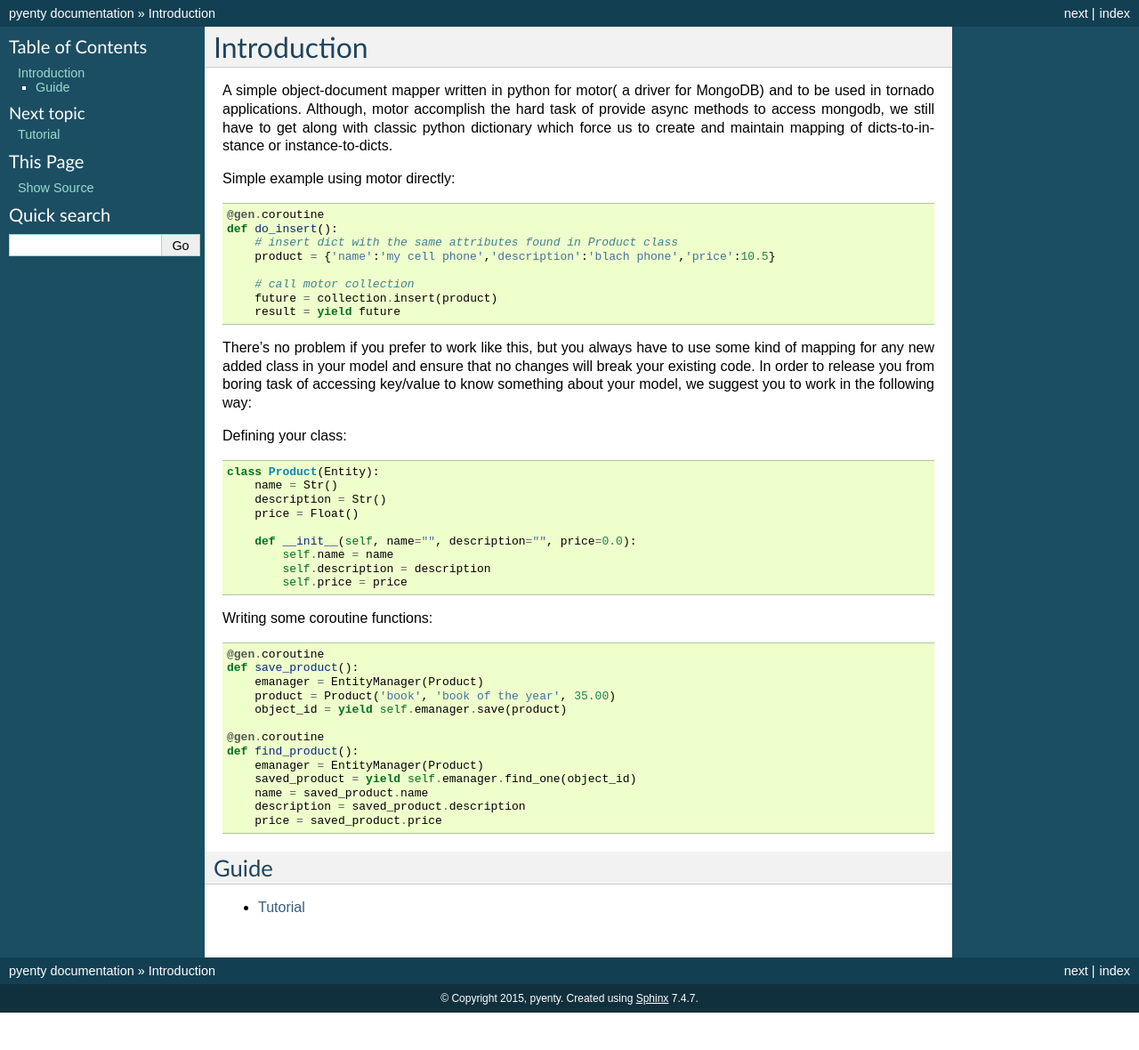
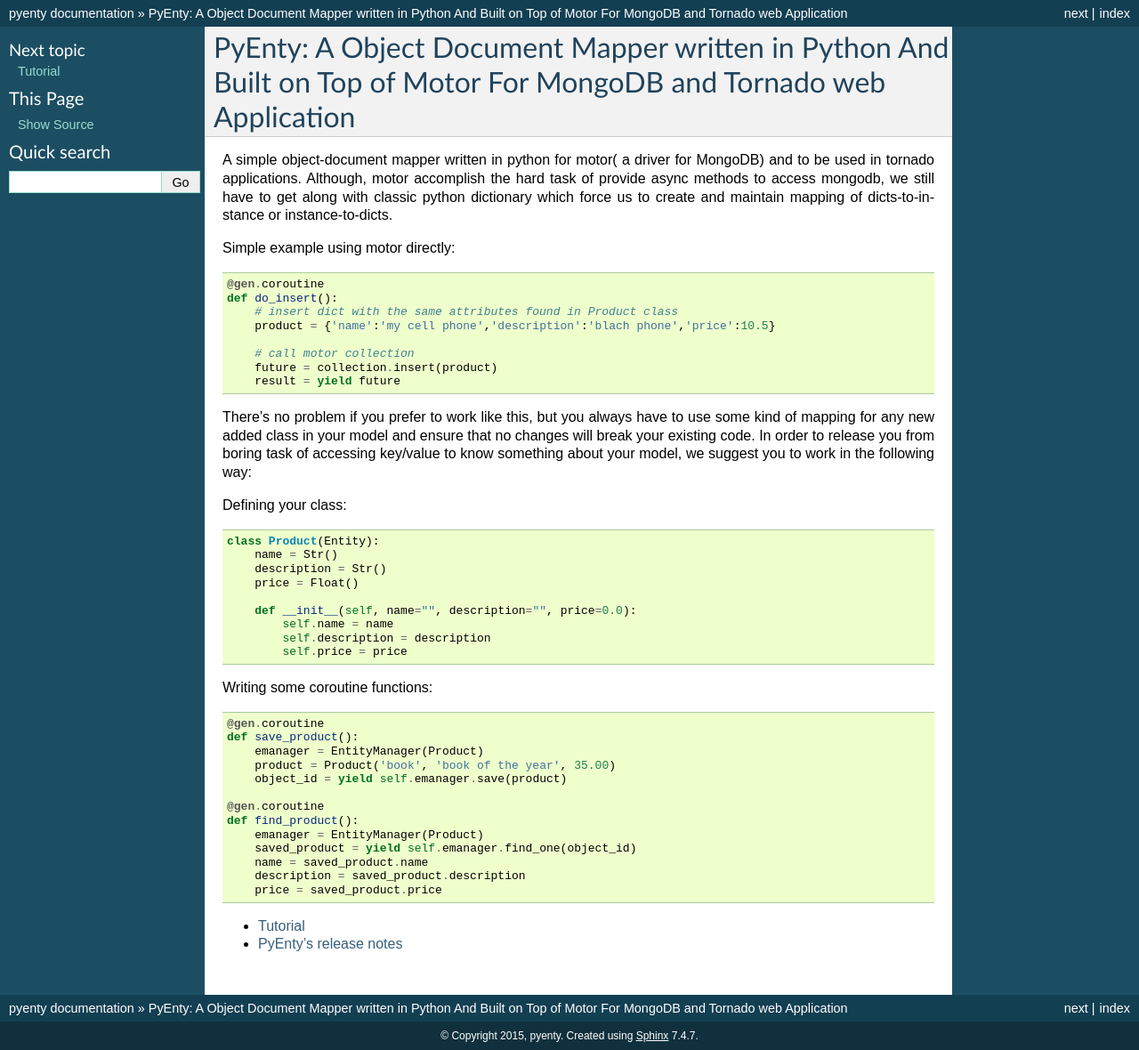
Before and after one commit to leodesouza/pyenty, a Sphinx documentation site: the page built from doc/index.rst, in a window 1280 px wide. Shown: the whole page at 89% size. Built offline with Sphinx 7.4.7, drawn with Linux system fonts in a browser that asks for light colours; before the commit the page ends 1138 px from its top, so only the background shows below that.

Commit message:
writing some new lines for docs

```diff
--- a/doc/index.rst
+++ b/doc/index.rst
@@ -3,7 +3,7 @@
    You can adapt this file completely to your liking, but it should at least
    contain the root `toctree` directive.
 
-Introduction
+PyEnty: A Object Document Mapper written in Python And Built on Top of Motor For MongoDB and Tornado web Application
 ====================================
 
 A simple object-document mapper written in python for motor( a driver for MongoDB) and to be used in tornado applications.
@@ -57,9 +57,8 @@ Writing some coroutine functions::
         price = saved_product.price
 
 
-Guide
-----------------
 .. toctree::
    :maxdepth: 1
 
    tutorial
+   releasenotes
--- a/doc/tutorial.rst
+++ b/doc/tutorial.rst
@@ -7,7 +7,7 @@ Tutorial
 ====================================
 
 
-First of all, you must know that Pyenty was developed and tested using Python 3 (3.4)
+First of all, you have to know that Pyenty was developed and tested using Python 3 (3.4)
 and before start, you have to install the following dependencies.
 
 `Tornado <https://github.com/tornadoweb/tornado/>`_::
```
Also changed, not shown: doc/releasenotes.rst (added, +17 -0 lines), 12 other files.
